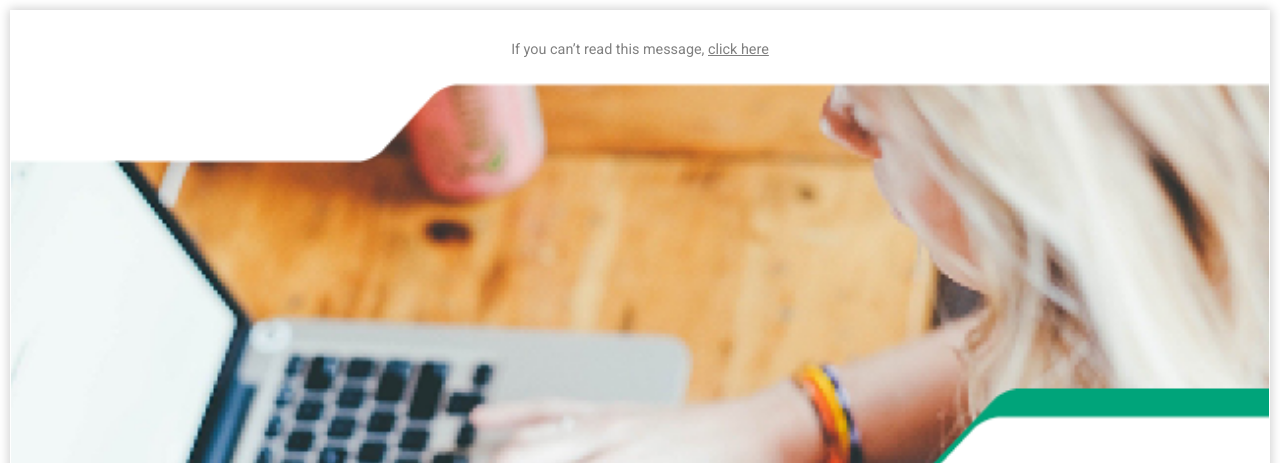
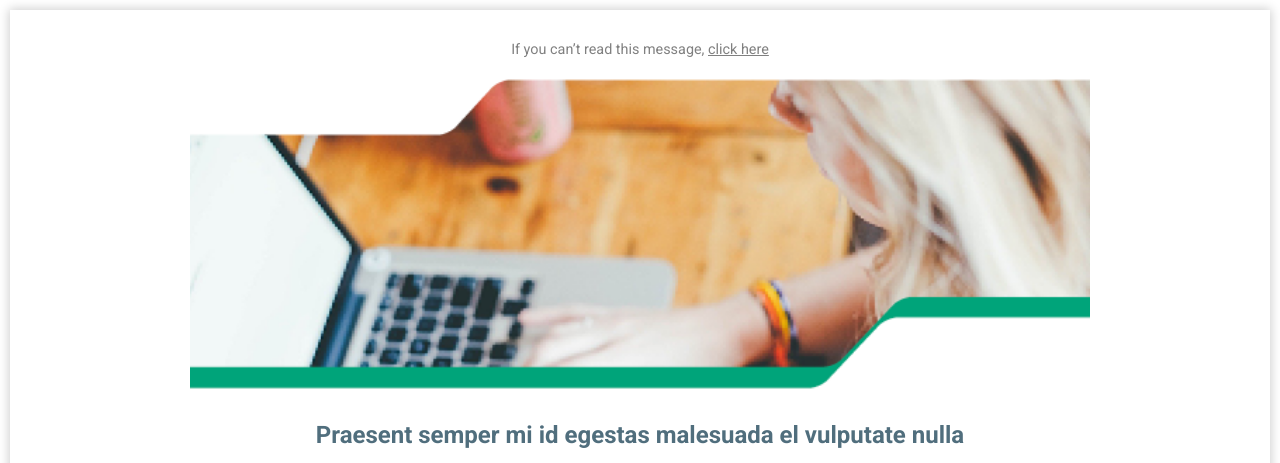
Before and after one commit to SGuirous/test_email, a plain HTML site: page index.html in a window 1280 px wide. Shown: the top 463 px of the page. Drawn offline with Linux system fonts and the light colour scheme.

Commit message:
Update index.html

```diff
--- a/index.html
+++ b/index.html
@@ -6,7 +6,7 @@
     <meta name="viewport" content="width=device-width, initial-scale=1.0">
     <meta http-equiv="Content-Type" content="text/html charset=UTF-8" />
     <title>Tests Devs Maquetting</title>
-    <style>
+    <style type="text/css">
         @import url('https://fonts.googleapis.com/css2?family=Roboto:wght@100;400;500;700&display=swap');
         :root{
             --primary: rgb(80,159,125);
@@ -43,8 +43,13 @@
 
 
         img{
+            display: block;
             padding-top: 10px;
+            max-width: 900px;
             width:100%;
+            height:100%;
+            margin: 0 auto;
+            text-align: center;
         }
 
         .navbar p{
@@ -228,7 +233,9 @@
         }
         <!--Footer-->
 
-
+        .box .box-pied{
+            text-align:center;
+        }
 
         .box-pied p{
             padding-top:20px;
```
